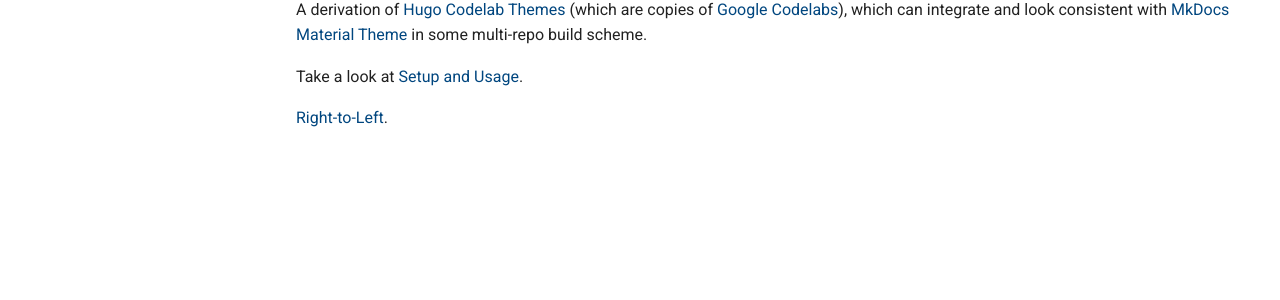
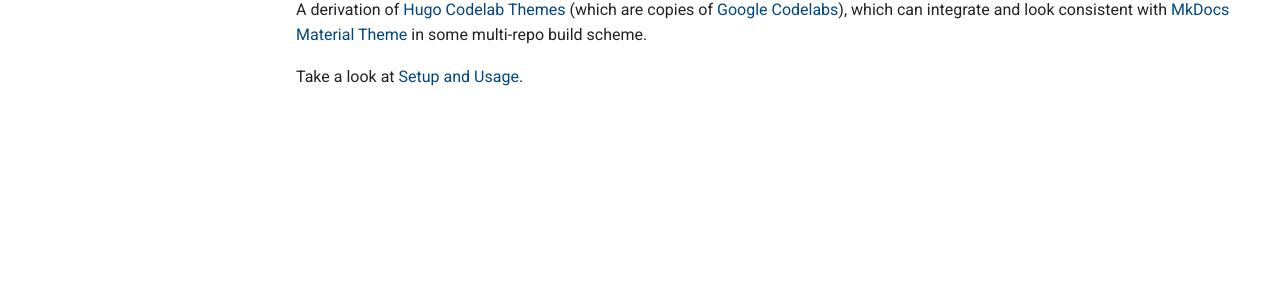
Before and after one commit to UoA-eResearch/cer-documentation, an MkDocs documentation site: the page built from docs/codelab/index.md, in a window 1280 px wide. Shown: the part 271-571 px from the top of the page. Built offline with MkDocs 1.6.1 and Material for MkDocs 9.7.7, drawn with Linux system fonts in a browser that asks for light colours.

Commit message:
Remove link to rtl

```diff
--- a/docs/codelab/index.md
+++ b/docs/codelab/index.md
@@ -6,5 +6,3 @@
 A derivation of [Hugo Codelab Themes](https://hugothemesfree.com/tag/codelabs/) (which are copies of [Google Codelabs](https://github.com/googlecodelabs/tools)), which can integrate and look consistent with [MkDocs Material Theme](https://squidfunk.github.io/mkdocs-material/) in some multi-repo build scheme.
 
 Take a look at [Setup and Usage](./guide.md).
-
-[Right-to-Left](./guide/rtl.html).
```
